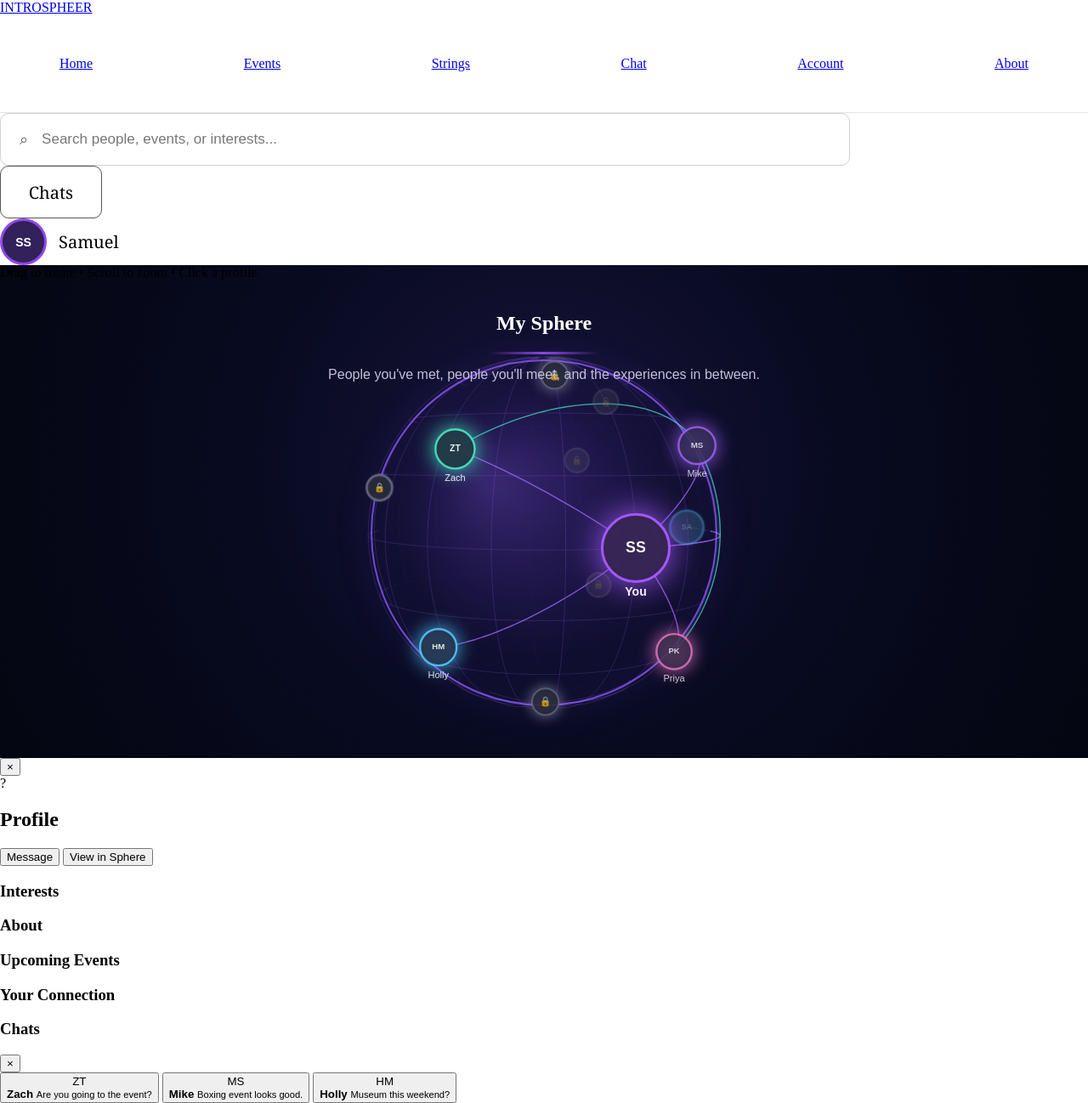
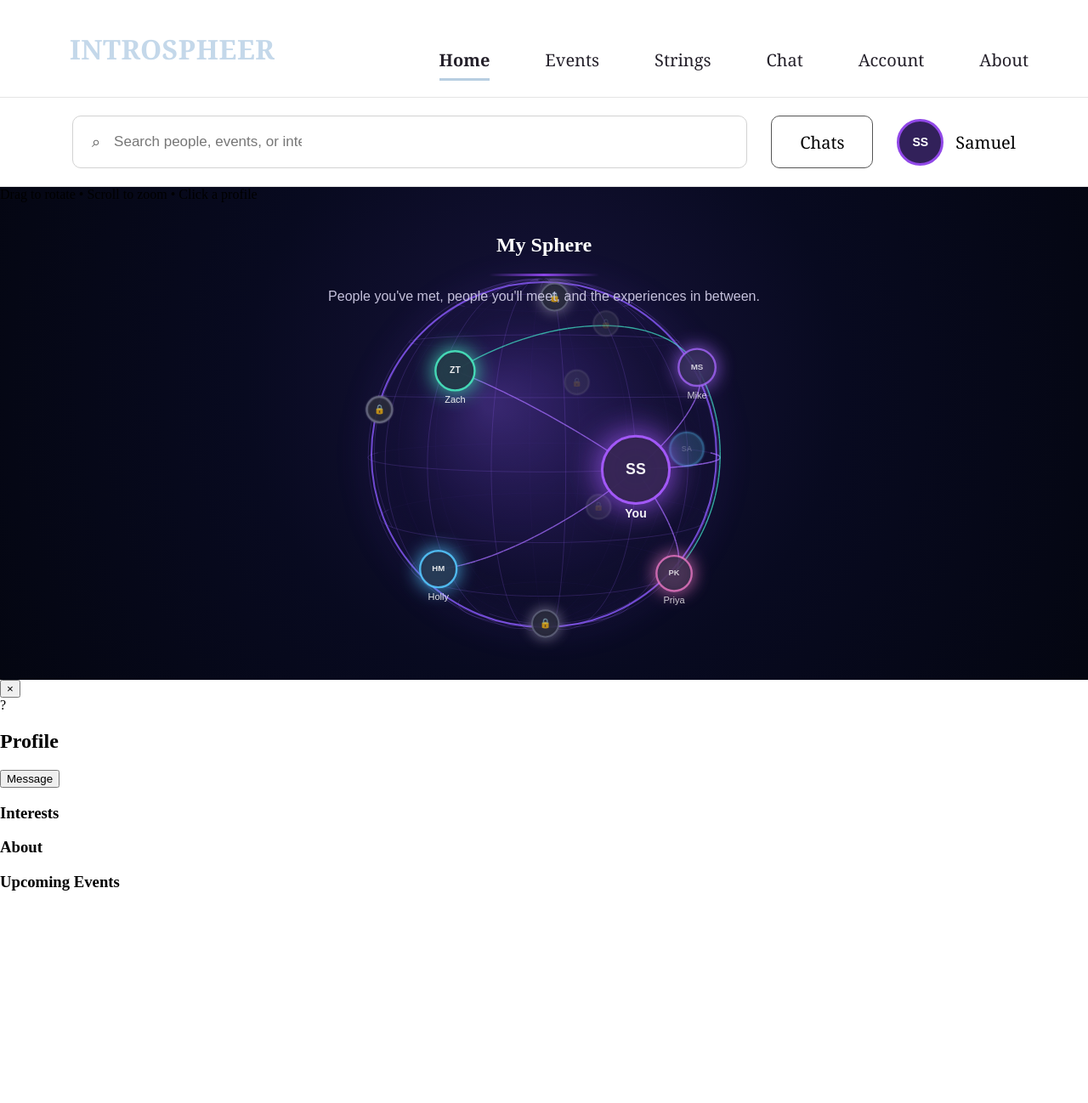
Before and after one commit to VinGit-web/HAVEK-TeamZone, a plain HTML site: page index.html in a window 1280 px wide. Shown: the whole page at 85% size. After the commit the page ends 1068 px from the top, so only its background shows below. Drawn offline with Linux system fonts and the light colour scheme.

Commit message:
change for html of home page

```diff
--- a/index.html
+++ b/index.html
@@ -2,58 +2,105 @@
 <html lang="en">
 
 <head>
+
     <meta charset="UTF-8">
-    <meta name="viewport" content="width=device-width, initial-scale=1.0">
 
-    <title>Sphere</title>
+    <meta
+        name="viewport"
+        content="width=device-width, initial-scale=1.0"
+    >
+
+    <title>INTROSPHEER | My Sphere</title>
+
+    <link rel="stylesheet" href="css/app.css">
 
     <link rel="stylesheet" href="css/main.css">
+
 </head>
 
+
 <body>
+    <nav>
 
-    <header class="site-header">
-
-        <a href="index.html" class="site-logo">
+        <a
+            href="index.html"
+            class="nav-logo"
+        >
             INTROSPHEER
         </a>
 
-        <nav class="site-nav">
-            <a href="index.html" class="active">Home</a>
-            <a href="events.html">Events</a>
-            <a href="strings.html">Strings</a>
-            <a href="chat.html">Chat</a>
-            <a href="account.html">Account</a>
-            <a href="about.html">About</a>
-        </nav>
 
-    </header>
+        <div class="nav-links">
 
+            <a
+                href="index.html"
+                class="active"
+            >
+                Home
+            </a>
 
-    <div class="sphere-toolbar">
+            <a href="events.html">
+                Events
+            </a>
+
+            <a href="strings.html">
+                Strings
+            </a>
+
+            <a href="chat.html">
+                Chat
+            </a>
+
+            <a href="account.html">
+                Account
+            </a>
+
+            <a href="about.html">
+                About
+            </a>
+
+        </div>
+
+    </nav>
+
+    <header class="topbar">
 
         <div class="search-bar">
 
-            <span class="search-icon">⌕</span>
+            <span class="search-icon">
+                ⌕
+            </span>
 
-            <input
-                id="search"
-                type="text"
-                placeholder="Search people, events, or interests..."
-            >
+
+            <div class="search-wrapper">
+
+                <input
+                    id="search"
+                    type="text"
+                    placeholder="Search people, events, or interests..."
+                    autocomplete="off"
+                >
+                <div
+                    id="searchSuggestions"
+                    class="search-suggestions"
+                    hidden
+                >
+                </div>
+
+            </div>
 
         </div>
 
-
         <button
+            type="button"
             class="chat-shortcut"
             onclick="window.location.href='chat.html'"
         >
             Chats
         </button>
 
-
         <button
+            type="button"
             class="account-shortcut"
             onclick="window.location.href='account.html'"
         >
@@ -62,22 +109,27 @@
                 SS
             </div>
 
-            <span>Samuel</span>
+            <span>
+                Samuel
+            </span>
 
         </button>
 
-    </div>
+    </header>
 
-    <main class="sphere-page">
+    <main>
 
         <section id="scene">
+
 
             <div class="stars"></div>
 
 
             <div class="sphere-heading">
 
-                <h1>My Sphere</h1>
+                <h1>
+                    My Sphere
+                </h1>
 
                 <div class="heading-line"></div>
 
@@ -95,8 +147,8 @@
             <div
                 class="tooltip"
                 id="tooltip"
-            ></div>
-
+            >
+            </div>
 
             <div class="sphere-controls">
 
@@ -122,6 +174,7 @@
     >
 
         <button
+            type="button"
             class="panel-close"
             id="panelClose"
         >
@@ -148,152 +201,72 @@
                 <p
                     class="profile-location"
                     id="ploc"
-                ></p>
+                >
+                </p>
 
             </div>
 
         </div>
 
 
+
         <div class="profile-actions">
 
             <button
+                type="button"
                 class="message-button"
                 id="msg"
             >
                 Message
             </button>
 
+        </div>
 
-            <button
-                class="sphere-button"
-                id="viewSphere"
-            >
-                View in Sphere
-            </button>
-
-        </div>
 
 
         <section class="profile-section">
 
-            <h3>Interests</h3>
+            <h3>
+                Interests
+            </h3>
 
             <div
                 class="interest-list"
                 id="chips"
-            ></div>
+            >
+            </div>
 
         </section>
 
 
+
         <section class="profile-section">
 
-            <h3>About</h3>
+            <h3>
+                About
+            </h3>
 
             <p id="about"></p>
 
         </section>
 
 
+
         <section class="profile-section">
 
-            <h3>Upcoming Events</h3>
+            <h3>
+                Upcoming Events
+            </h3>
 
             <div id="events"></div>
 
         </section>
 
-
-        <section class="profile-section">
-
-            <h3>Your Connection</h3>
-
-            <p id="connection"></p>
-
-        </section>
-
     </aside>
-
-    <div
-        class="chat-popup"
-        id="chatbox"
-    >
-
-        <div class="chat-popup-header">
-
-            <h3>Chats</h3>
-
-            <button id="closeChat">
-                ×
-            </button>
-
-        </div>
-
-
-        <button
-            class="chat-person"
-            data-key="zach"
-        >
-
-            <div class="chat-avatar">
-                ZT
-            </div>
-
-            <div>
-                <strong>Zach</strong>
-
-                <small>
-                    Are you going to the event?
-                </small>
-            </div>
-
-        </button>
-
-
-        <button
-            class="chat-person"
-            data-key="mike"
-        >
-
-            <div class="chat-avatar">
-                MS
-            </div>
-
-            <div>
-                <strong>Mike</strong>
-
-                <small>
-                    Boxing event looks good.
-                </small>
-            </div>
-
-        </button>
-
-
-        <button
-            class="chat-person"
-            data-key="holly"
-        >
-
-            <div class="chat-avatar">
-                HM
-            </div>
-
-            <div>
-                <strong>Holly</strong>
-
-                <small>
-                    Museum this weekend?
-                </small>
-            </div>
-
-        </button>
-
-    </div>
-
 
     <script src="js/main.js"></script>
 
+
 </body>
+
 </html>
```
